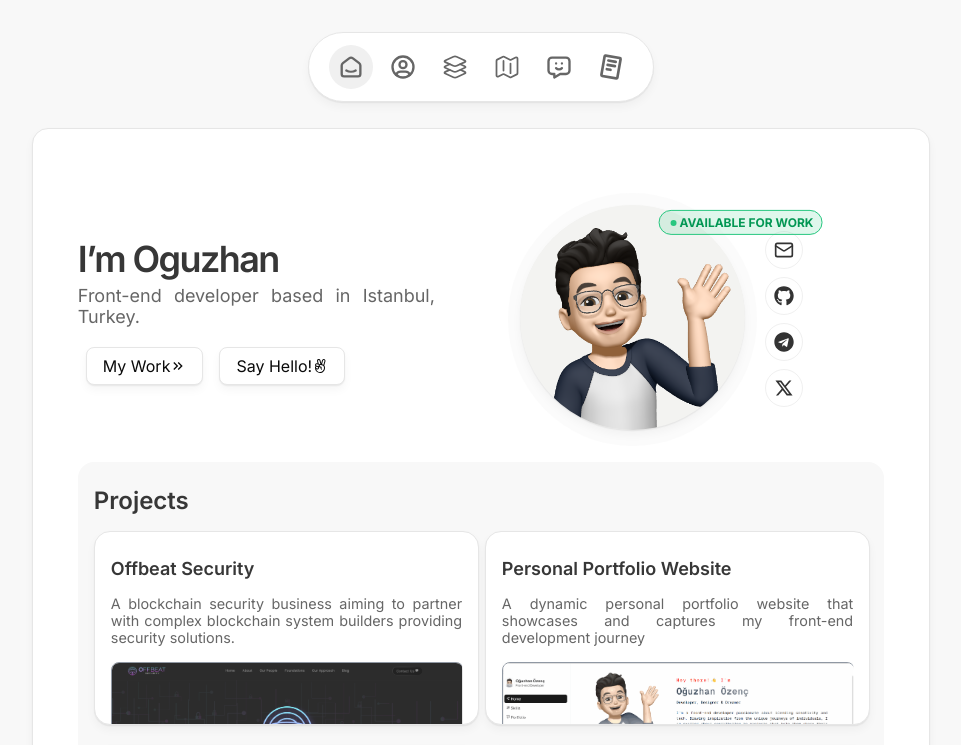
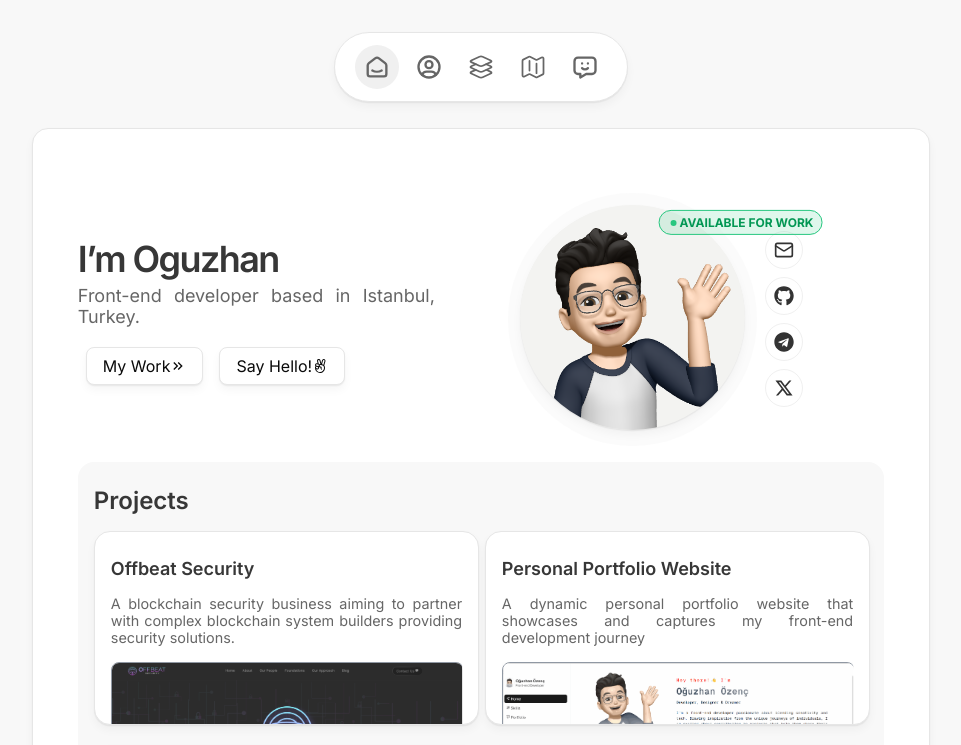
Before and after one commit to oguzhanozenc/oguzhanozenc.me, a React (Vite) app: page / in a window 1280 px wide. Shown: the top 745 px of the page, without its empty margins (159-1120 px from the left). Built offline with nearby package versions, Linux system fonts and the light colour scheme.

Commit message:
making adjustments on the components for resume component and updating resume component

```diff
--- a/src/App.css
+++ b/src/App.css
@@ -13,6 +13,13 @@ body {
   background-color: #f8f8f8;
   background-repeat: no-repeat;
   color: #090e14;
+}
+
+.resume-body {
+  background-color: #fff;
+  width: 100%;
+  margin: 0;
+  padding: 0;
 }
 
 .app-container {
--- a/src/App.jsx
+++ b/src/App.jsx
@@ -10,64 +10,83 @@ import Contact from "./components/Contact";
 import Footer from "./components/Footer";
 import Resume from "./components/Resume";
 import ScrollToSection from "./components/ScrollToSection";
+import { useEffect } from "react";
 
 function App() {
   return (
     <BrowserRouter>
       <ScrollToSection />
+      <BodyClass />
       <div className="app-container">
         <div className="navbar-wrapper">
-          <Navbar />
+          <ConditionalNavbar />
         </div>
-        <main className="main-content">
         <AnimatePresence mode="wait">
           <Routes>
             <Route
               path="/"
               element={
+                <div className="main-content">
                   <AnimateContent>
                     <Header />
                   </AnimateContent>
+                  <ConditionalFooter />
+                </div>
               }
             />
             <Route
               path="/about"
               element={
+                <div className="main-content">
                   <AnimateContent>
                     <About />
                   </AnimateContent>
+                  <ConditionalFooter />
+                </div>
               }
             />
             <Route
               path="/journey"
               element={
+                <div className="main-content">
                   <AnimateContent>
                     <Journey />
                   </AnimateContent>
+                  <ConditionalFooter />
+                </div>
               }
             />
             <Route
               path="/contact"
               element={
+                <div className="main-content">
                   <AnimateContent>
                     <Contact />
                   </AnimateContent>
+                  <ConditionalFooter />
+                </div>
               }
             />
             <Route
               path="/projects"
               element={
+                <div className="main-content">
                   <AnimateContent>
                     <Projects />
                   </AnimateContent>
+                  <ConditionalFooter />
+                </div>
               }
             />
             <Route
               path="/projects/:projectIndex"
               element={
+                <div className="main-content">
                   <AnimateContent>
                     <ProjectPage />
                   </AnimateContent>
+                  <ConditionalFooter />
+                </div>
               }
             />
             <Route
@@ -80,8 +99,6 @@ function App() {
             />
           </Routes>
         </AnimatePresence>
-          <ConditionalFooter />
-        </main>
       </div>
     </BrowserRouter>
   );
@@ -107,4 +124,23 @@ const ConditionalFooter = () => {
   return location.pathname !== "/resume" ? <Footer /> : null;
 };
 
+const ConditionalNavbar = () => {
+  const location = useLocation();
+  return location.pathname !== "/resume" ? <Navbar /> : null;
+};
+
+const BodyClass = () => {
+  const location = useLocation();
+
+  useEffect(() => {
+    if (location.pathname === "/resume") {
+      document.body.classList.add("resume-body");
+    } else {
+      document.body.classList.remove("resume-body");
+    }
+  }, [location.pathname]);
+
+  return null;
+};
+
 export default App;
--- a/src/components/Navbar.jsx
+++ b/src/components/Navbar.jsx
@@ -5,7 +5,6 @@ import "../css/Navbar.css";
 import { IoLayersOutline } from "react-icons/io5";
 import { HiOutlineMap } from "react-icons/hi2";
 import { TbSmartHome, TbUserCircle, TbMessageChatbot } from "react-icons/tb";
-import { PiReadCvLogoBold } from "react-icons/pi";
 
 const Navbar = () => {
   const location = useLocation();
@@ -76,19 +75,6 @@ const Navbar = () => {
               <span className="hovered-text">Contact</span>
             )}
           </Link>{" "}
-          <Link
-            to="/resume"
-            className={`nav-link ${
-              location.pathname === "/resume" ? "active" : ""
-            }`}
-            onMouseEnter={() => setHoveredLink("/resume")}
-            onMouseLeave={() => setHoveredLink(null)}
-          >
-            <PiReadCvLogoBold />
-            {hoveredLink === "/resume" && (
-              <span className="hovered-text">Resume</span>
-            )}
-          </Link>
         </div>
       </div>
     </nav>
--- a/src/css/Resume.css
+++ b/src/css/Resume.css
@@ -5,10 +5,11 @@
   flex-direction: column;
   justify-content: space-between;
   align-items: stretch;
-  padding: 2rem;
+  padding: 4rem 2rem;
   color: #373737;
   font-family: "Inter", sans-serif;
   margin: 0 auto;
+  max-width: 60rem;
 }
 
 .resume-section a:hover {
@@ -300,10 +301,6 @@
   transition: all 300ms ease;
 }
 
-#project-name:hover {
-  background-color: #e5e7eb;
-}
-
 @media screen and (max-width: 600px) {
   .resume-introsection {
     flex-wrap: wrap-reverse;
```
Lines whose indentation alone changed are shown as unchanged.
